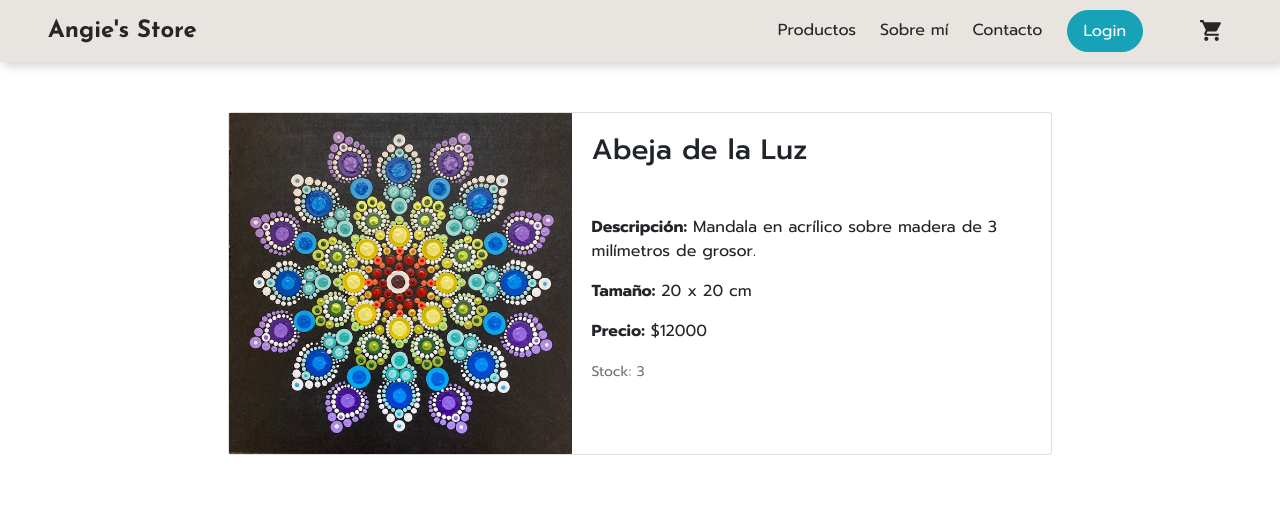
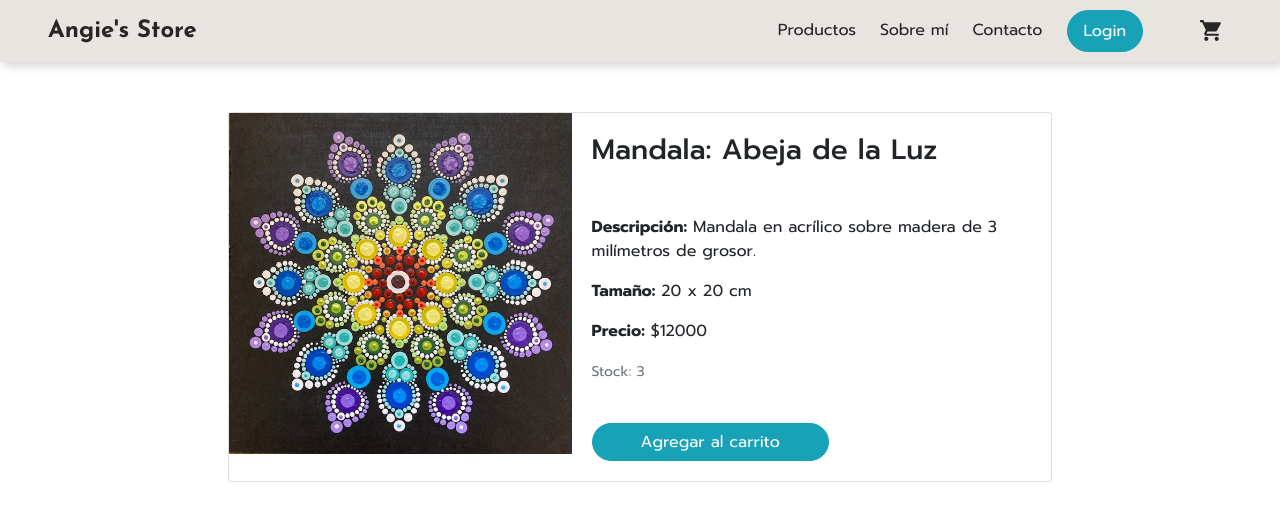
Before and after one commit to Angeles84/Idea-Apellido, a React (Create React App) app: page / in a window 1280 px wide. Shown: the top 520 px of the page. Built offline with nearby package versions, Linux system fonts and the light colour scheme.

Commit message:
boton en detalle

```diff
--- a/src/components/ItemDetail/ItemDetail.jsx
+++ b/src/components/ItemDetail/ItemDetail.jsx
@@ -12,11 +12,12 @@ const ItemDetail = ({cardDetalle}) => {
           </div>
           <div className="col-md-7">
             <div className="card-body">
-              <h3 className="card-title mb-5">{cardDetalle.title}</h3>
+              <h3 className="card-title mb-5">Mandala: {cardDetalle.title}</h3>
               <p className="card-text"><b>Descripción:</b> {cardDetalle.description}</p>
               <p className="card-text"><b>Tamaño:</b> {cardDetalle.size}</p>
               <p className="card-text"><b>Precio:</b> ${cardDetalle.price}</p>
               <p className="card-text"><small className="text-muted">Stock: {cardDetalle.stock}</small></p>
+              <button className="btn btn-info rounded-pill mt-4 px-5">Agregar al carrito</button>
             </div>
           </div>
         </div>
```
